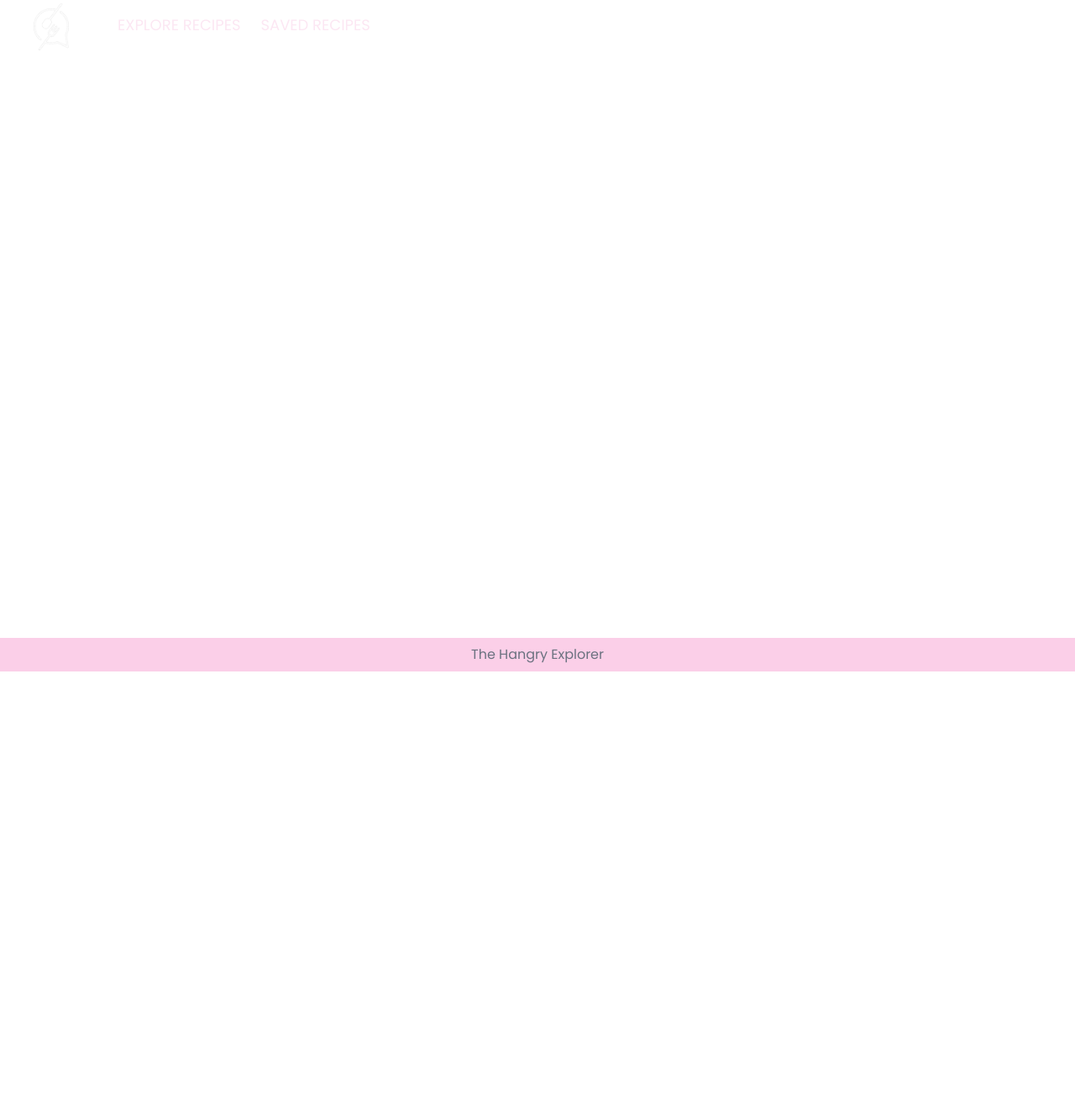
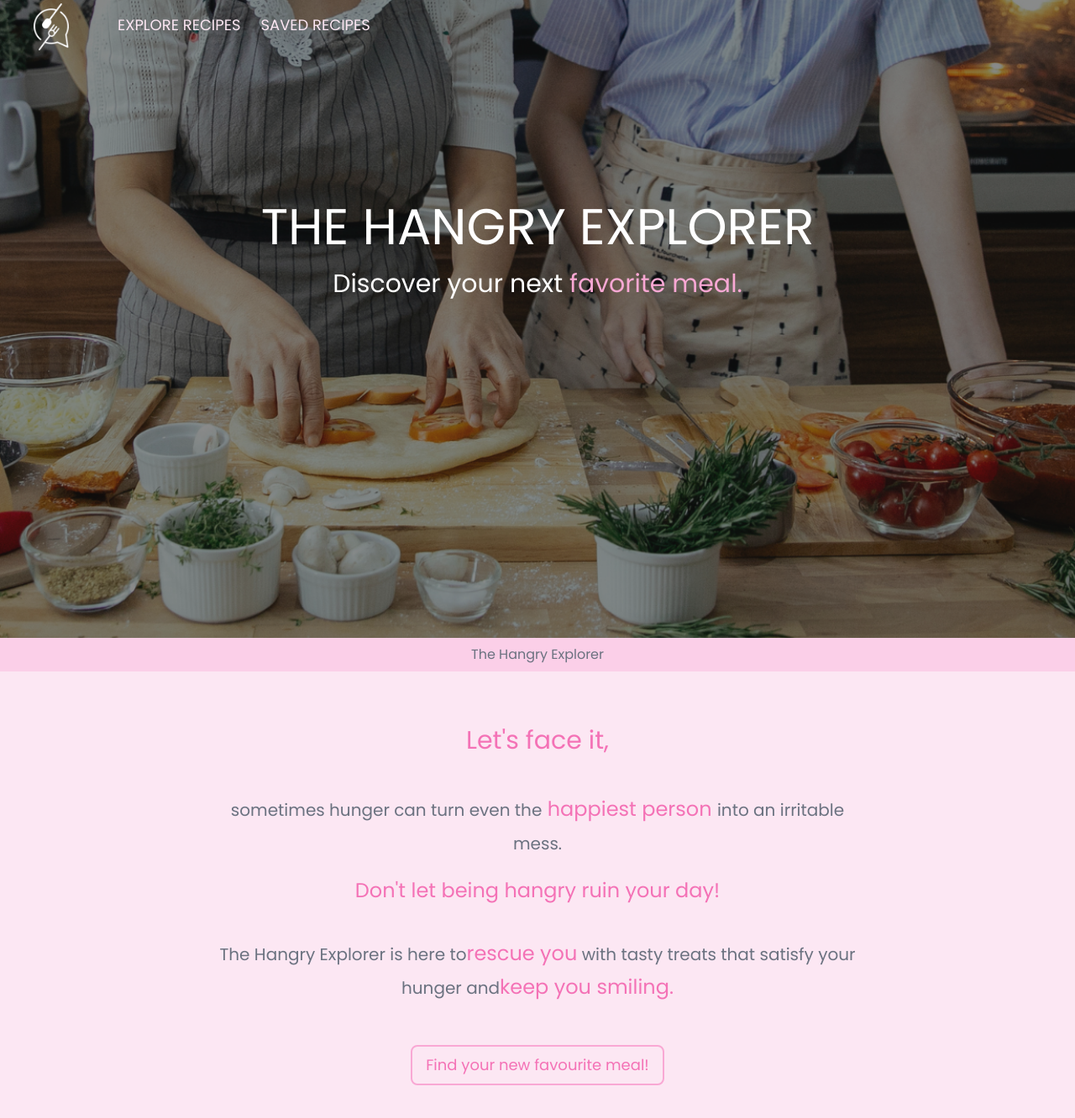
Before and after one commit to malisara/the-hangry-explorer, a React (Vite) app: page / in a window 1280 px wide. Shown: the top 1332 px of the page at 84% size. Before the commit the page ends 800 px from the top, so only its background shows below. Built offline with nearby package versions, Linux system fonts and the light colour scheme.

Commit message:
homepage

```diff
--- a/src/components/Explore.tsx
+++ b/src/components/Explore.tsx
@@ -1,7 +1,7 @@
 type Props = {}
 
 function Explore({}: Props) {
-  return <div>Explore</div>
+  return <div>Explore Recipes</div>
 }
 
 export default Explore
--- /dev/null
+++ b/src/components/Home.tsx
@@ -0,0 +1,83 @@
+import { motion } from 'framer-motion'
+
+import HeroImage from '../assets/HeroImage.png'
+import { Link } from 'react-router-dom'
+
+type Props = {}
+
+function Home({}: Props): JSX.Element {
+  return (
+    <>
+      <div className="relative w-screen h-screen top-0">
+        {/* Hero image */}
+        <img className="w-full h-full object-cover" src={HeroImage} alt="" />
+        <div className="absolute inset-0 flex flex-col mt-60 text-center px-2">
+          <motion.div
+            className="text-5xl md:text-6xl text-white"
+            initial="hidden"
+            whileInView="visible"
+            viewport={{ once: true, amount: 0.5 }}
+            transition={{ duration: 0.5 }}
+            variants={{
+              hidden: { opacity: 0, x: -50 },
+              visible: { opacity: 1, x: 0 }
+            }}
+          >
+            THE HANGRY EXPLORER
+          </motion.div>
+
+          <motion.div
+            className="text-3xl mt-5 text-white px-2"
+            initial="hidden"
+            whileInView="visible"
+            viewport={{ once: true, amount: 0.5 }}
+            transition={{ duration: 0.9 }}
+            variants={{
+              hidden: { opacity: 0, x: -50 },
+              visible: { opacity: 1, x: 0 }
+            }}
+          >
+            Discover your next
+            <span className="text-pink-300"> favorite meal.</span>
+          </motion.div>
+        </div>
+      </div>
+
+      {/* Home page text */}
+      <div className="bg-pink-100 py-16 mb-10 h-fit">
+        <div className="text-xl w-3/5 m-auto leading-10 text-center">
+          <span className="text-pink-400 text-3xl">Let's face it,</span>
+
+          <div className="mt-10">
+            sometimes hunger can turn even the
+            <span className="text-pink-400 text-2xl">
+              {' '}
+              happiest person{' '}
+            </span>{' '}
+            into an irritable mess.
+          </div>
+          <div className="mt-5 text-pink-400 text-2xl">
+            Don't let being hangry ruin your day!
+          </div>
+          <div className="mt-10">
+            The Hangry Explorer is here to
+            <span className=" text-pink-400 text-2xl">rescue you</span> with
+            tasty treats that satisfy your hunger and
+            <span className=" text-pink-400 text-2xl">keep you smiling.</span>
+          </div>
+
+          <button
+            className="text-lg border-2 border-pink-300 px-4 py-2 mt-12
+          rounded-lg hover:bg-pink-400 text-pink-400 hover:text-white"
+          >
+            <Link to="/explore-recipes" className="block">
+              Find your new favourite meal!
+            </Link>
+          </button>
+        </div>
+      </div>
+    </>
+  )
+}
+
+export default Home
--- a/src/components/Saved.tsx
+++ b/src/components/Saved.tsx
@@ -1,7 +1,7 @@
 type Props = {}
 
 function Saved({}: Props) {
-  return <div>Saved</div>
+  return <div>Saved Recipes</div>
 }
 
 export default Saved
--- a/src/index.tsx
+++ b/src/index.tsx
@@ -9,6 +9,7 @@ import { createBrowserRouter, RouterProvider } from 'react-router-dom'
 import Root from 'routes/Root'
 import Explore from 'components/Explore'
 import Saved from 'components/Saved'
+import Home from 'components/Home'
 
 const router = createBrowserRouter([
   {
@@ -16,6 +17,7 @@ const router = createBrowserRouter([
     element: <Root />,
     //TODO errorPage
     children: [
+      { index: true, element: <Home /> },
       {
         path: '/explore-recipes',
         element: <Explore />
```
Also changed, not shown: src/assets/HeroImage.png (added).
